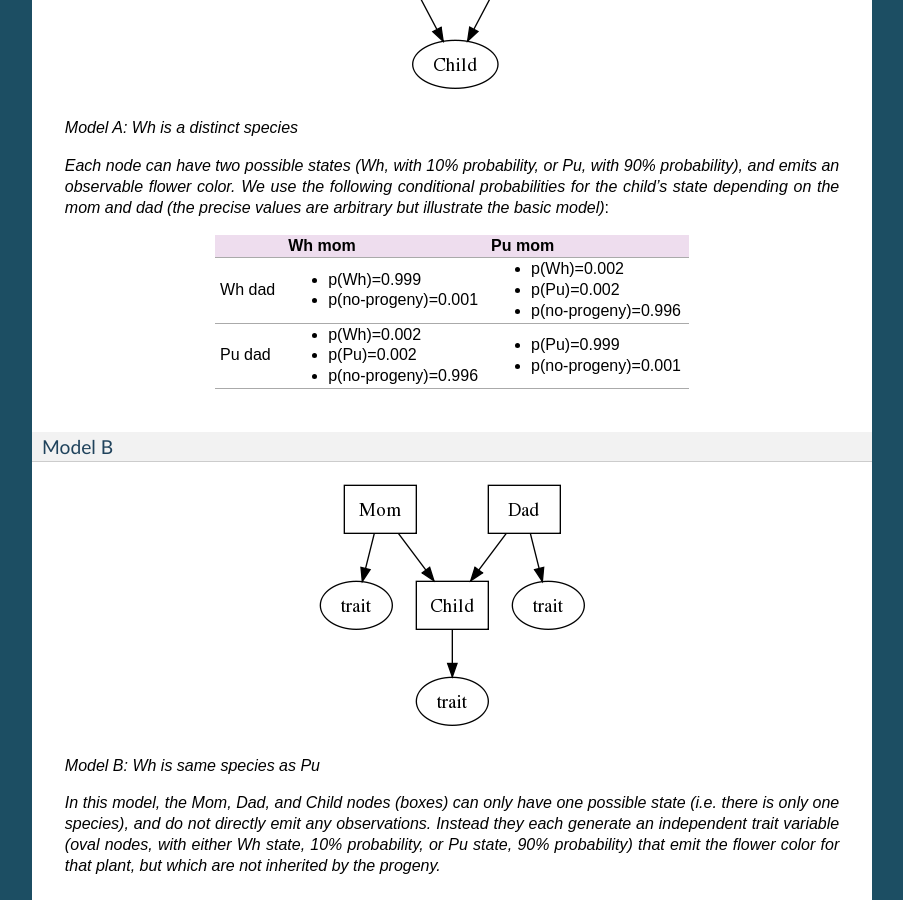
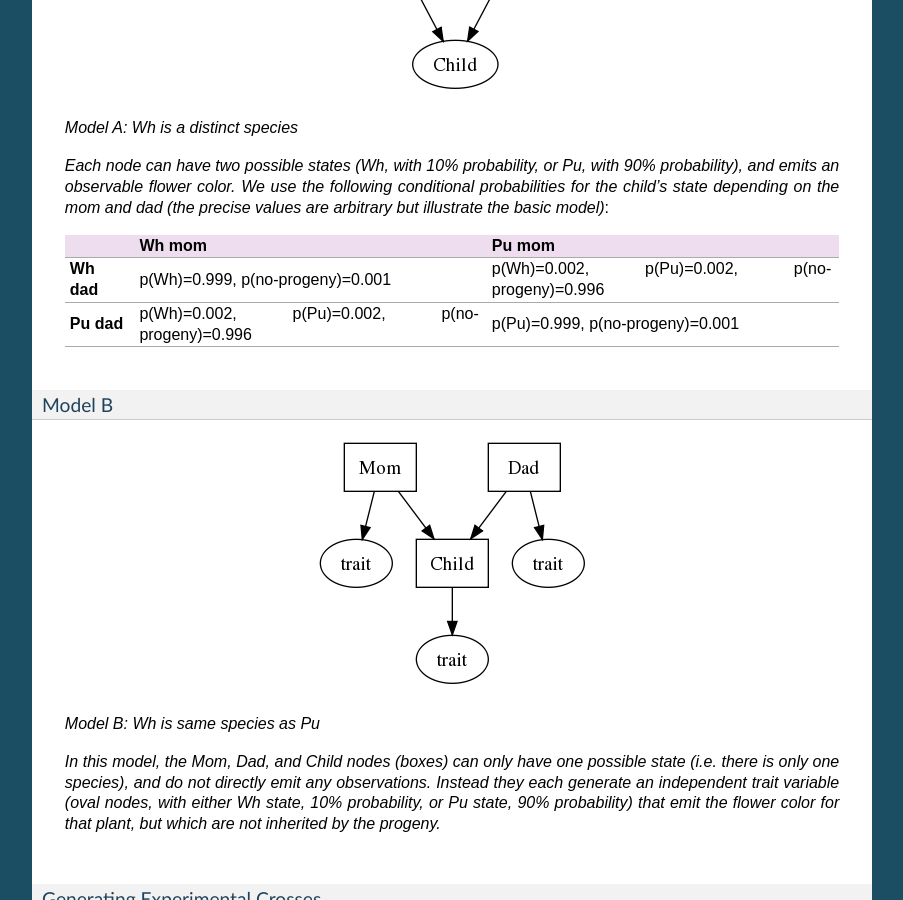
Before and after one commit to cjlee112/darwin, a Sphinx documentation site: the page built from doc/tutorials/ip1.rst, in a window 1280 px wide and 900 px high, scrolled down 4123 px. Shown: the whole window, without its empty margins (198-1101 px from the left). Built offline with Sphinx 7.4.7, drawn with Linux system fonts in a browser that asks for light colours.

```diff
--- a/doc/conf.py
+++ b/doc/conf.py
@@ -176,6 +176,8 @@ jsmath_path = 'jsMath/easy/load.js'
 latex_documents = [
   ('index', 'Darwin.tex', u'Darwin Documentation',
    u'Christopher Lee, Marc Harper', 'manual'),
+  ('tutorials/ip1', 'Ip1_tutorial.tex', u'Potential Information Tutorial',
+   u'Christopher Lee, Marc Harper', 'howto'),
 ]
 
 # The name of an image file (relative to this directory) to place at the top of
--- a/doc/tutorials/ip1.rst
+++ b/doc/tutorials/ip1.rst
@@ -265,17 +265,17 @@ Model A
    (the precise values are arbitrary but illustrate the basic
    model)*:
 
-   +----+-----------------------+-----------------------+
-   |    |  Wh mom               | Pu mom                |
-   +====+=======================+=======================+
-   | Wh | - p(Wh)=0.999         | - p(Wh)=0.002         |
-   | dad| - p(no-progeny)=0.001 | - p(Pu)=0.002         |
-   |    |                       | - p(no-progeny)=0.996 |
-   +----+-----------------------+-----------------------+
-   | Pu | - p(Wh)=0.002         | - p(Pu)=0.999         |
-   | dad| - p(Pu)=0.002         | - p(no-progeny)=0.001 |
-   |    | - p(no-progeny)=0.996 |                       |
-   +----+-----------------------+-----------------------+
+   +--------+-----------------------+-----------------------+
+   |        |  Wh mom               | Pu mom                |
+   +========+=======================+=======================+
+   | **Wh** | p(Wh)=0.999,          | p(Wh)=0.002,          |
+   | **dad**| p(no-progeny)=0.001   | p(Pu)=0.002,          |
+   |        |                       | p(no-progeny)=0.996   |
+   +--------+-----------------------+-----------------------+
+   | **Pu** | p(Wh)=0.002,          | p(Pu)=0.999,          |
+   | **dad**| p(Pu)=0.002,          | p(no-progeny)=0.001   |
+   |        | p(no-progeny)=0.996   |                       |
+   +--------+-----------------------+-----------------------+
 
 Model B
 +++++++
```
